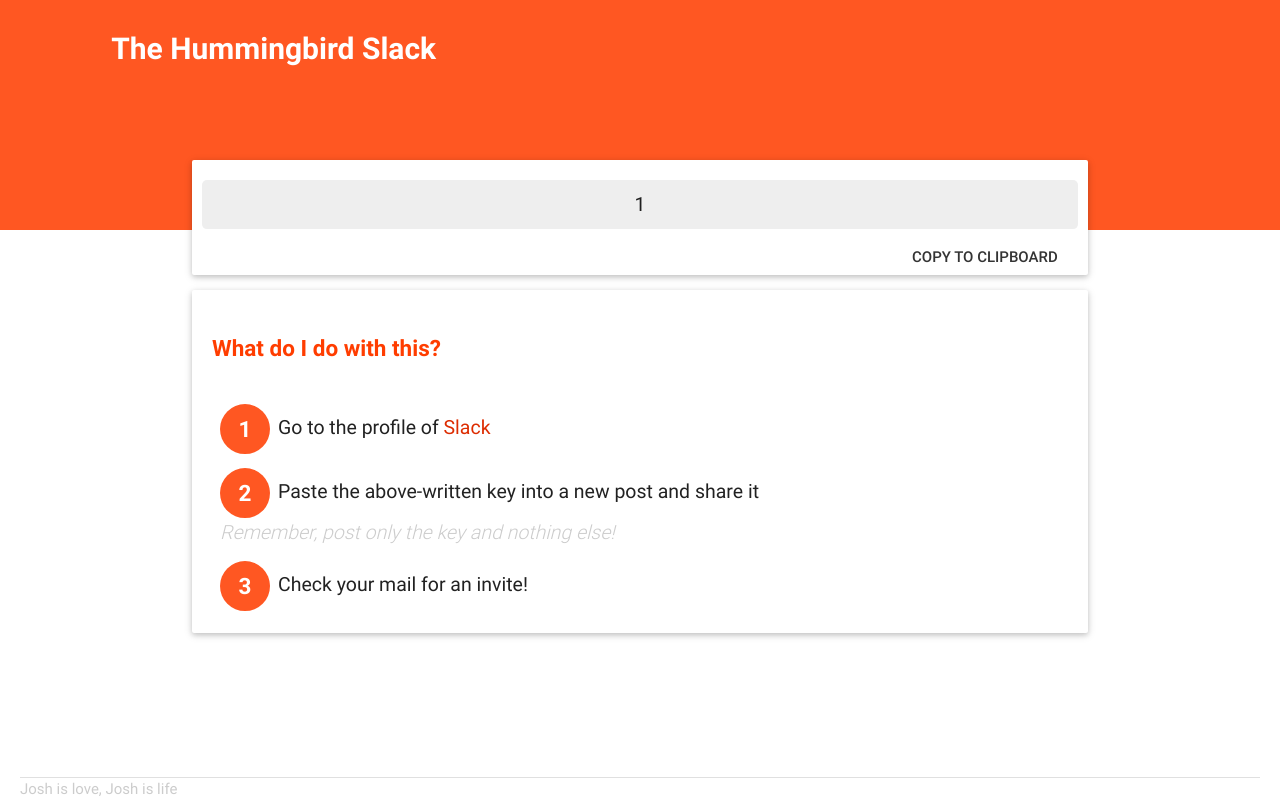
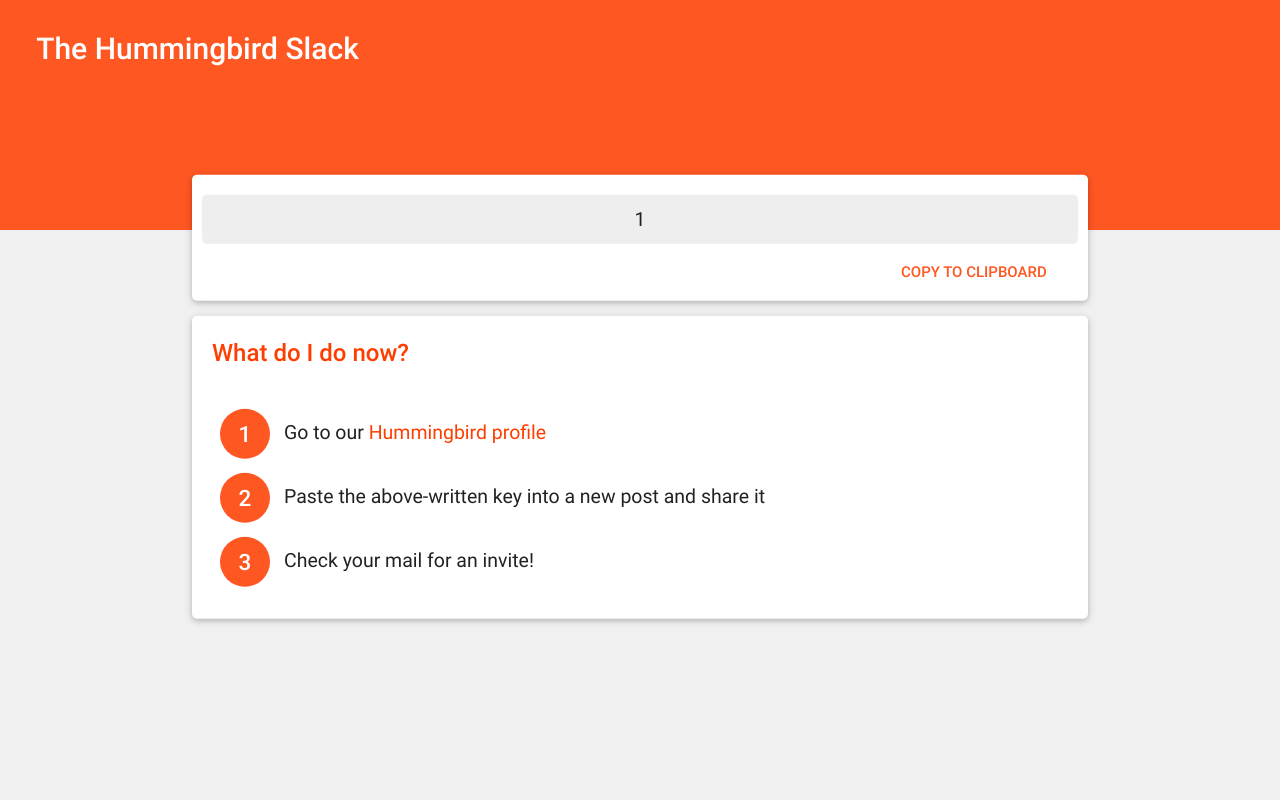
Before and after one commit to Epictek/Hummingbird-Slack-Invite, a Flask app: page /verify in a window 1280 px wide. Run offline with Flask 2, Linux system fonts and the light colour scheme; the visitor is signed in with stand-in values (Sample User, id 1); some libraries are stand-ins or nearby versions.

Commit message:
Some verify page polishing
Various visual improvements in the verify page

```diff
--- a/app/static/css/verify.css
+++ b/app/static/css/verify.css
@@ -1,17 +1,24 @@
+body {
+  background: #F0F0F0;
+}
 
 h1 {
   font-size: 2rem;
-  font-weight: 700;
+  font-weight: 500;
 }
 
 h2 {
-  font-size: 1.5rem;
-  font-weight: 700;
+  font-size: 1.6rem;
+  font-weight: 500;
+  margin-top: 4px;
   color: #ff3d00;
 }
 
+.card {
+  border-radius: 5px;
+}
+
 .code {
-
   font-size: 1.3rem;
   background-color: #eeeeee;
   padding: 10px !important;
@@ -38,25 +45,13 @@
   background-color: #FF5722;
   height: 230px;
   color: #ffffff;
-  padding-left: 100px;
-}
-
-footer .row {
-  position: absolute;
-  width: 100%;
-  bottom: 0;
-  left: 0;
-  margin: 0 0;
-  padding: 0 20px;
-  color: #cccccc;
-}
-
-footer .divider {
-  margin-left: 0 auto;
+  padding-left: 25px;
 }
 
 button {
   font-weight: 500;
+  margin-right: 11px;
+  margin-bottom: 11px;
 }
 
 ol {
@@ -64,23 +59,14 @@
     font-size: 1.3rem;
 }
 
-ol span {
+ol a {
   color: #ff3d00;
 }
 
-ol i {
-  color: #cccccc;
-  font-weight: 300;
-}
-
 ol > li {
-    padding:2px 8px;
+    padding: 2px 8px;
     margin: 0 0 10px 0;
     list-style:none;
-}
-
-ol > li:last-child {
-  margin-bottom: 0;
 }
 
 ol > li:before {
@@ -92,12 +78,12 @@
     -webkit-box-sizing:border-box;
     box-sizing:border-box;
     font-size: 1.5rem;
-    font-weight: 700;
+    font-weight: 500;
     height: 50px;
     width: 50px;
     border-radius: 25px;
     line-height: 50px;
-    margin-right:8px;
+    margin-right: 14px;
     background: #FF5722;
     color:#ffffff;
     text-align:center;
--- a/app/templates/verify.html
+++ b/app/templates/verify.html
@@ -19,30 +19,24 @@
     <div class="container">
     <div class="card key">
       <div class="center code">{{invite_id}}</div>
-      <button class="waves-effect waves-light btn-flat right">
+      <button class="waves-effect deep-orange-text btn-flat right">
         Copy to Clipboard
       </button>
     </div>
     <div class="card steps">
     <div class="row">
       <h2 class="col s12">
-        What do I do with this?
+        What do I do now?
       </h2>
       <ol class="col s12">
-        <li>Go to the profile of <span><a href="http://hummingbird.me/users/Slack">Slack</a></span></li>
-        <li>Paste the above-written key into a new post and share it<br>
-            <i>Remember, post only the key and nothing else!</i></li>
+        <li>Go to our <span><a href="http://hummingbird.me/users/Slack">Hummingbird profile</a></span></li>
+        <li>Paste the above-written key into a new post and share it</li>
         <li>Check your mail for an invite!</li>
       </ol>
     </div>
   </div>
   </div>
-  <footer>
-    <div class="row">
-      <div class="divider"></div>
-      <span>Josh is love, Josh is life</span>
-    </div>
-  </footer>
+
 </body>
 <script type="text/javascript" src="https://code.jquery.com/jquery-2.1.1.min.js"></script>
 <script src="https://cdnjs.cloudflare.com/ajax/libs/materialize/0.97.1/js/materialize.min.js"></script>
```
